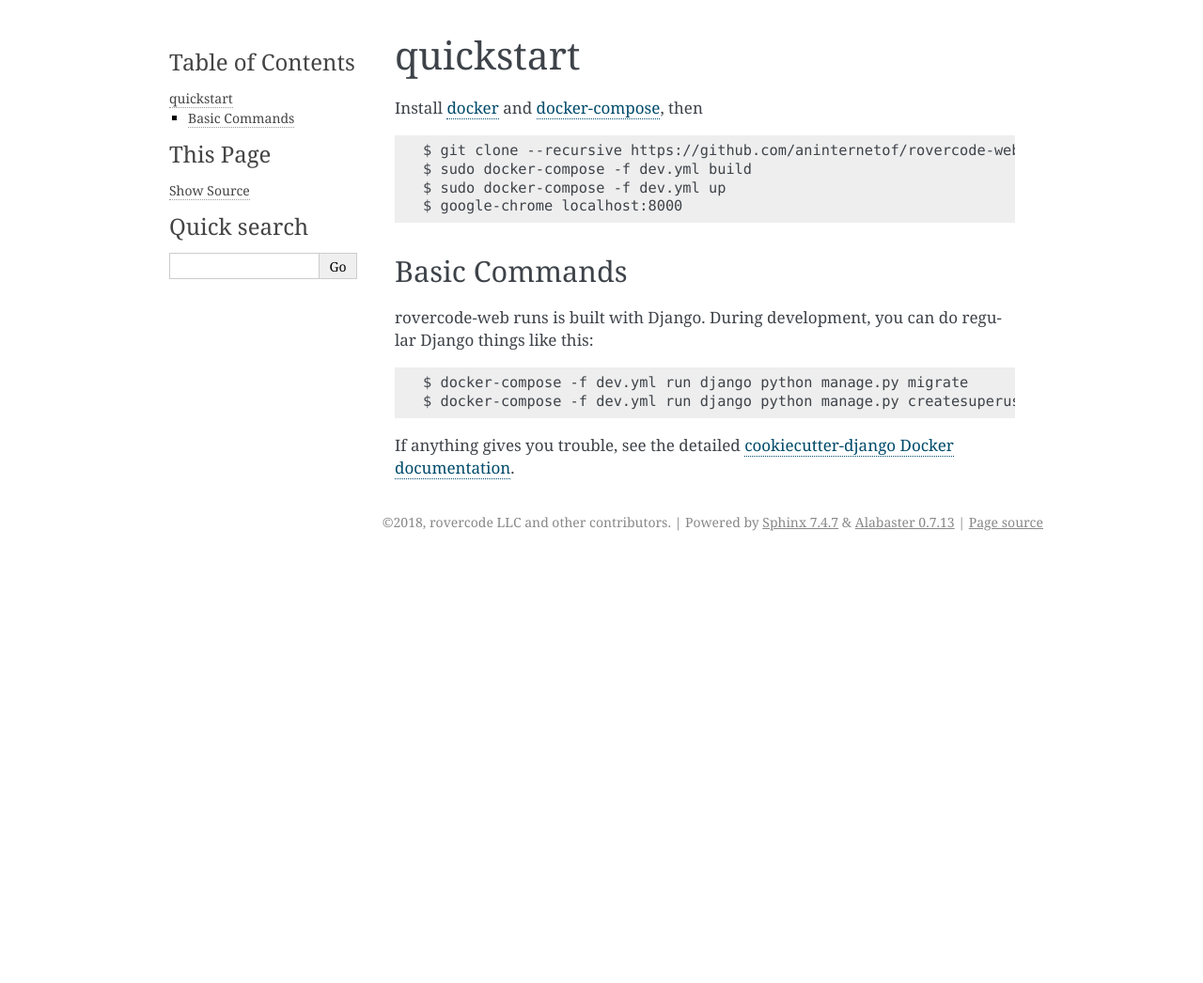
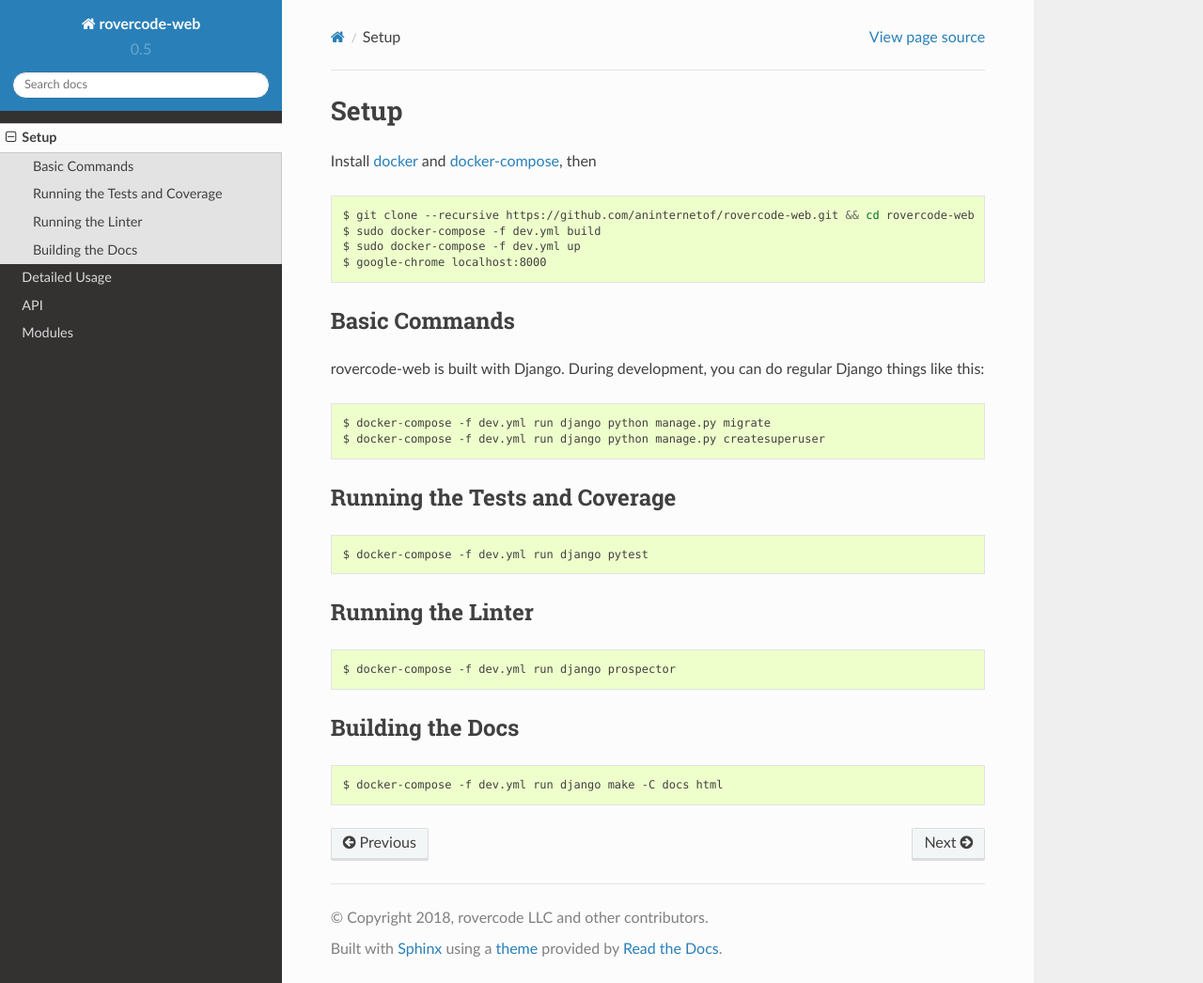
Before and after one commit to rovercode/rovercode-web, a Sphinx documentation site: the page built from docs/setup.rst, in a window 1280 px wide and 1046 px high. Shown: the whole window at 94% size. Built offline with Sphinx 7.4.7 and the Read the Docs theme 2.0.0, drawn with Linux system fonts in a browser that asks for light colours.

Commit message:
Update docs to account for common-docs

```diff
--- /dev/null
+++ b/docs/api.rst
@@ -0,0 +1,4 @@
+API
+=====
+
+The API has Swagger documenation at https://rovercode.com/api . Be sure to log in to see more endpoints.
--- a/docs/conf.py
+++ b/docs/conf.py
@@ -110,7 +110,7 @@ pygments_style = 'sphinx'
 
 # The theme to use for HTML and HTML Help pages.  See the documentation for
 # a list of builtin themes.
-html_theme = 'alabaster'
+html_theme = 'sphinx_rtd_theme'
 
 # Theme options are theme-specific and customize the look and feel of a theme
 # further.  For a list of options available for each theme, see the
--- a/docs/modules.rst
+++ b/docs/modules.rst
@@ -1,4 +1,4 @@
-modules
+Modules
 ========
 
 rovercode-web has two modules. rovercode-web serves the homepage and manages users.
--- a/docs/quickstart.rst
+++ b/docs/setup.rst
@@ -1,4 +1,4 @@
-quickstart
+Setup
 ===========
 
 Install `docker <https://docs.docker.com/engine/installation/>`_ and `docker-compose <https://docs.docker.com/compose/install/>`_, then
@@ -11,14 +11,31 @@ Install `docker <https://docs.docker.com/engine/installation/>`_ and `docker-com
     $ google-chrome localhost:8000
 
 Basic Commands
---------------
-rovercode-web runs is built with Django. During development, you can do regular Django things like this:
+----------------
+rovercode-web is built with Django. During development, you can do regular Django things like this:
 
 .. code-block:: bash
 
     $ docker-compose -f dev.yml run django python manage.py migrate
     $ docker-compose -f dev.yml run django python manage.py createsuperuser
 
-If anything gives you trouble, see the detailed `cookiecutter-django Docker documentation`_.
+Running the Tests and Coverage
+---------------------------------
 
-.. _`cookiecutter-django Docker documentation`: http://cookiecutter-django.readthedocs.io/en/latest/deployment-with-docker.html
+.. code-block:: bash
+
+    $ docker-compose -f dev.yml run django pytest
+
+Running the Linter
+---------------------------------
+
+.. code-block:: bash
+
+    $ docker-compose -f dev.yml run django prospector
+
+Building the Docs
+-------------------
+
+.. code-block:: bash
+
+    $ docker-compose -f dev.yml run django make -C docs html
```
Also changed, not shown: README.rst (+16 -19 lines), docs/detailed-usage.rst (+3 -4 lines), docs/index.rst (+16 -64 lines), 5 other files.
